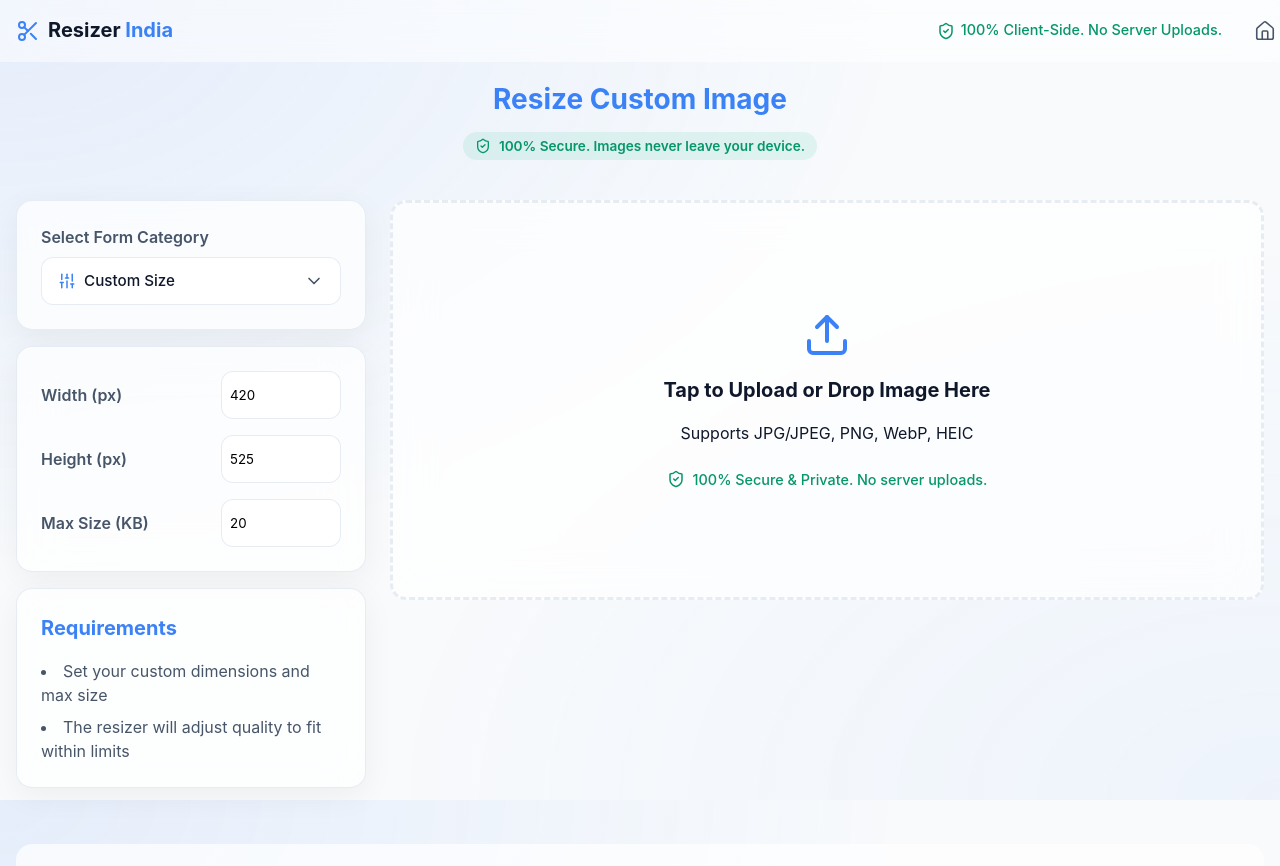
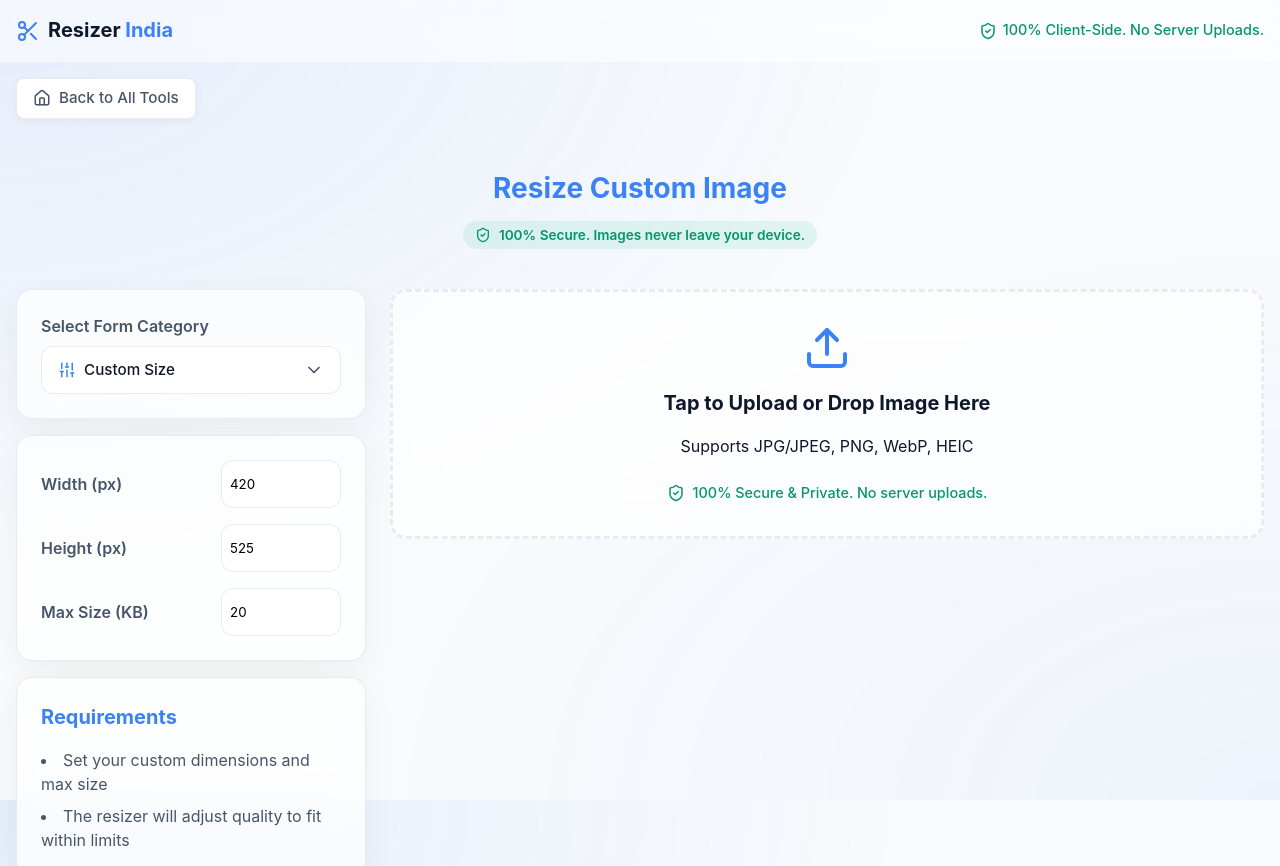
Before and after one commit to TechyNisarg/resizer-india, a React (Vite) app: page /custom-resizer in a window 1280 px wide. Shown: the top 866 px of the page. Built offline with nearby package versions, Linux system fonts and the light colour scheme; a web font is replaced by a local one.

Commit message:
feat: move home button to workspace and shrink dropzone

```diff
--- a/src/App.tsx
+++ b/src/App.tsx
@@ -1,5 +1,5 @@
 import { BrowserRouter as Router, Routes, Route, Link } from 'react-router-dom';
-import { Scissors, Home as HomeIcon, Info, Shield, FileText, Mail, ShieldCheck } from 'lucide-react';
+import { Scissors, Info, Shield, FileText, Mail, ShieldCheck } from 'lucide-react';
 import { Home } from './pages/Home';
 import { About, Privacy, Terms, Contact } from './pages/StaticPages';
 
@@ -14,13 +14,10 @@ function App() {
               <div style={{ position: 'relative', top: '-1px' }}><span className="logo-text">Resizer</span> India</div>
             </Link>
             <nav className="nav-menu" style={{ alignItems: 'center' }}>
-              <div style={{ display: 'flex', alignItems: 'center', gap: '0.35rem', color: '#059669', fontSize: '0.9rem', fontWeight: 500, marginRight: '1rem' }}>
+              <div style={{ display: 'flex', alignItems: 'center', gap: '0.35rem', color: '#059669', fontSize: '0.9rem', fontWeight: 500 }}>
                 <ShieldCheck size={18} />
                 <span className="hide-on-mobile" style={{ position: 'relative', top: '-1px' }}>100% Client-Side. No Server Uploads.</span>
               </div>
-              <Link to="/" className="clean-icon-link" title="Home">
-                <HomeIcon size={22} strokeWidth={1.75} />
-              </Link>
             </nav>
           </div>
         </header>
--- a/src/index.css
+++ b/src/index.css
@@ -161,7 +161,7 @@ input { cursor: text; }
   align-items: center;
   justify-content: center;
   gap: 1rem;
-  min-height: 400px;
+  min-height: 240px;
 }
 .dropzone:hover {
   border-color: var(--primary);
--- a/src/pages/Home.tsx
+++ b/src/pages/Home.tsx
@@ -1,5 +1,5 @@
 import React, { useState, useEffect } from 'react';
-import { useLocation, useNavigate } from 'react-router-dom';
+import { useLocation, useNavigate, Link } from 'react-router-dom';
 import { Dropzone } from '../components/Dropzone';
 import { ImagePreview } from '../components/ImagePreview';
 import { PresetSelector } from '../components/PresetSelector';
@@ -7,7 +7,7 @@ import { LandingPage } from '../components/LandingPage';
 import { useImageProcessor } from '../hooks/useImageProcessor';
 import type { PresetCategory, PresetType, Preset } from '../utils/presetData';
 import { getPresetsByCategory } from '../utils/presetData';
-import { Trash2, DownloadCloud, ShieldCheck } from 'lucide-react';
+import { Trash2, DownloadCloud, ShieldCheck, Home as HomeIcon } from 'lucide-react';
 
 export const Home: React.FC = () => {
   const location = useLocation();
@@ -101,6 +101,11 @@ export const Home: React.FC = () => {
 
   return (
     <div className="home-container">
+      <div style={{ maxWidth: '1440px', margin: '0 auto', width: '100%', marginBottom: '1.5rem', display: 'flex' }}>
+        <Link to="/" style={{ display: 'inline-flex', alignItems: 'center', gap: '0.5rem', color: 'var(--text-secondary)', textDecoration: 'none', fontWeight: 500, fontSize: '0.95rem', transition: 'var(--transition)', padding: '0.5rem 1rem', borderRadius: '8px', background: 'var(--surface-solid)', border: '1px solid var(--border-color)', boxShadow: '0 2px 8px rgba(0,0,0,0.05)' }} onMouseEnter={e => { e.currentTarget.style.color = 'var(--primary)'; e.currentTarget.style.borderColor = 'var(--primary)'; }} onMouseLeave={e => { e.currentTarget.style.color = 'var(--text-secondary)'; e.currentTarget.style.borderColor = 'var(--border-color)'; }}>
+           <HomeIcon size={18} /> Back to All Tools
+        </Link>
+      </div>
       <div className="hero-section">
         <h1>{activePreset?.buttonText || "Resize Image"}</h1>
         <div style={{ marginTop: '0.75rem', display: 'inline-flex', alignItems: 'center', gap: '0.5rem', background: 'rgba(16, 185, 129, 0.1)', color: '#059669', padding: '0.25rem 0.75rem', borderRadius: '99px', fontSize: '0.85rem', fontWeight: 600 }}>
```
